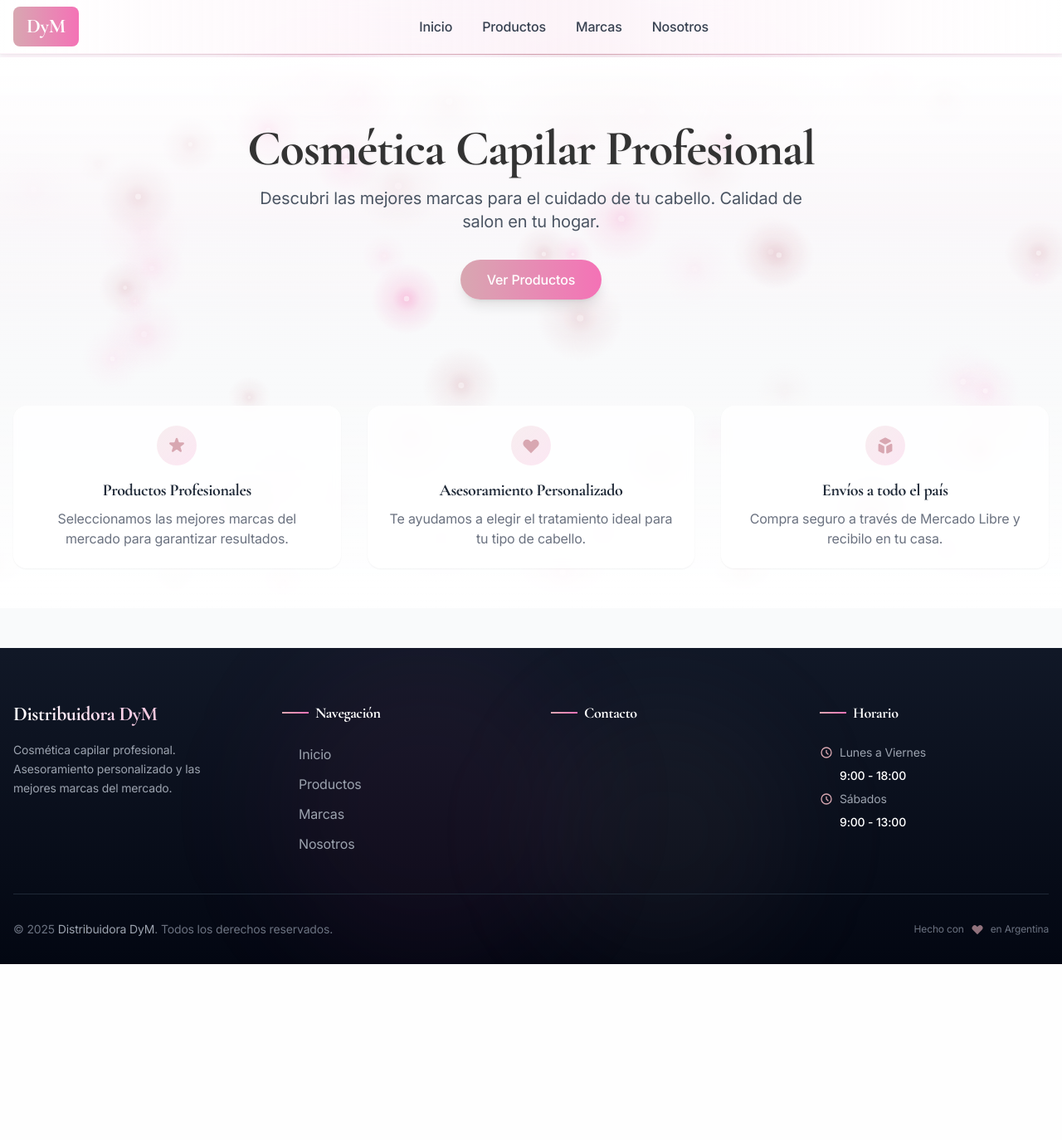
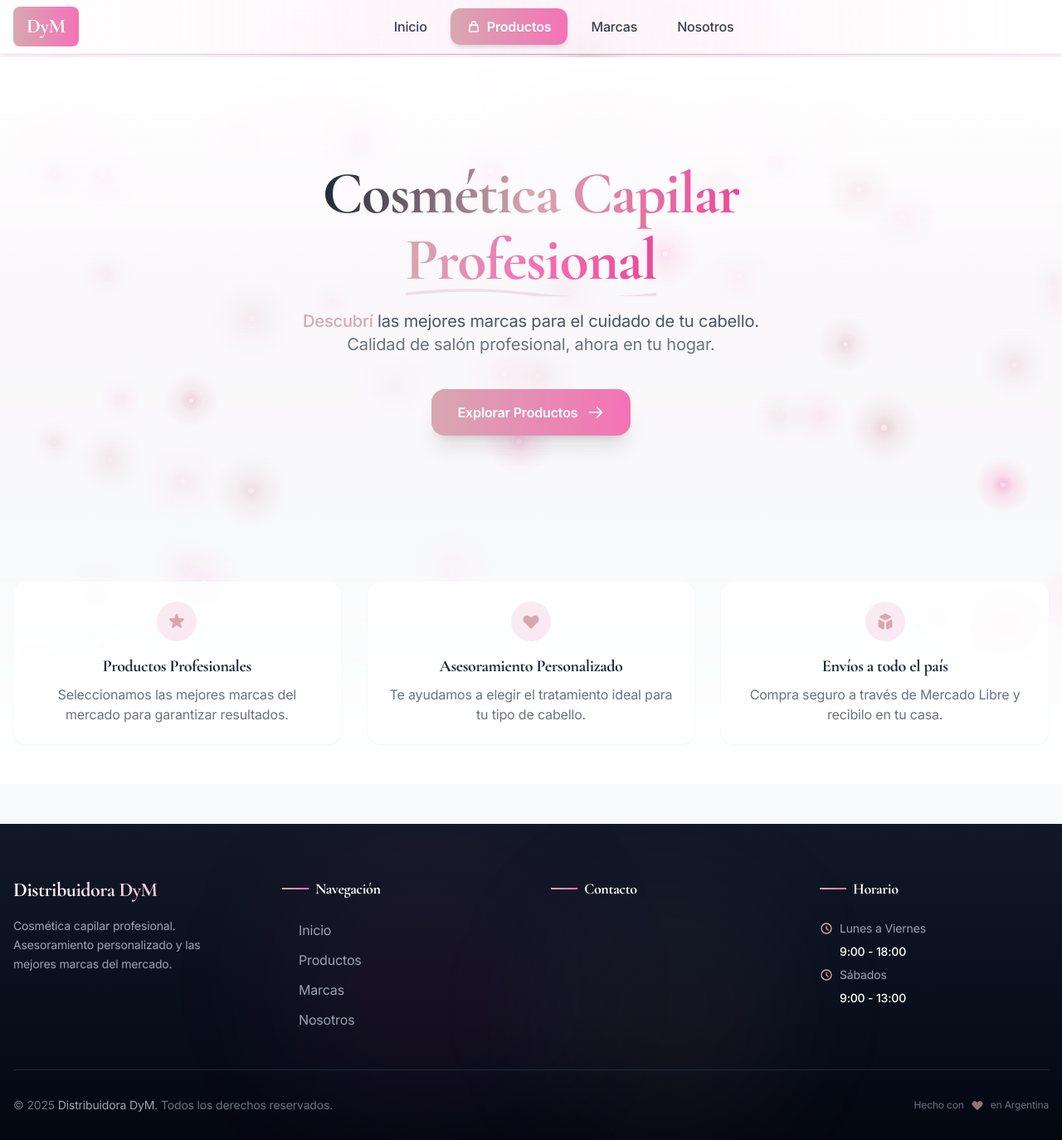
Before and after one commit to JuliV08/DyM, a Django app: page / in a window 1280 px wide. Shown: the whole page at 83% size. Before the commit the page ends 1162 px from the top, so only its background shows below. Run offline with Django 5.2, Linux system fonts and the light colour scheme; data that the repository does not hold is empty; parts of the project's set-up code (start-up, migrations or seed data) failed here and were passed over; some libraries are stand-ins or nearby versions.

Commit message:
Demo lista con hero premium

```diff
--- a/templates/base.html
+++ b/templates/base.html
@@ -75,12 +75,30 @@
                 {% endif %}
             </a>
 
-            <!-- Desktop Menu -->
-            <nav class="hidden md:flex gap-1 items-center">
-                <a href="{% url 'catalogo:home' %}" class="px-4 py-2 rounded-full text-gray-700 font-medium hover:bg-gradient-to-r hover:from-pink-100 hover:to-pink-50 hover:text-pink-700 transition-all duration-300">Inicio</a>
-                <a href="{% url 'catalogo:producto_list' %}" class="px-4 py-2 rounded-full text-gray-700 font-medium hover:bg-gradient-to-r hover:from-pink-100 hover:to-pink-50 hover:text-pink-700 transition-all duration-300">Productos</a>
-                <a href="{% url 'catalogo:marca_list' %}" class="px-4 py-2 rounded-full text-gray-700 font-medium hover:bg-gradient-to-r hover:from-pink-100 hover:to-pink-50 hover:text-pink-700 transition-all duration-300">Marcas</a>
-                <a href="{% url 'catalogo:nosotros' %}" class="px-4 py-2 rounded-full text-gray-700 font-medium hover:bg-gradient-to-r hover:from-pink-100 hover:to-pink-50 hover:text-pink-700 transition-all duration-300">Nosotros</a>
+            <!-- Desktop Menu Premium -->
+            <nav class="hidden md:flex gap-2 items-center">
+                <a href="{% url 'catalogo:home' %}" class="relative px-5 py-2.5 rounded-xl text-gray-700 font-medium overflow-hidden group transition-all duration-300 hover:text-dym-accent">
+                    <span class="relative z-10">Inicio</span>
+                    <div class="absolute inset-0 bg-gradient-to-r from-pink-50 to-pink-100/50 opacity-0 group-hover:opacity-100 transition-opacity duration-300 rounded-xl"></div>
+                    <div class="absolute bottom-0 left-1/2 -translate-x-1/2 w-0 h-0.5 bg-gradient-to-r from-dym-accent to-pink-400 group-hover:w-3/4 transition-all duration-300"></div>
+                </a>
+                <a href="{% url 'catalogo:producto_list' %}" class="relative px-5 py-2.5 bg-gradient-to-r from-dym-accent to-pink-400 text-white font-semibold rounded-xl shadow-md hover:shadow-lg hover:shadow-pink-200 hover:scale-105 transition-all duration-300 group overflow-hidden">
+                    <span class="relative z-10 flex items-center gap-2">
+                        <svg class="w-4 h-4" fill="none" stroke="currentColor" viewBox="0 0 24 24"><path stroke-linecap="round" stroke-linejoin="round" stroke-width="2" d="M16 11V7a4 4 0 00-8 0v4M5 9h14l1 12H4L5 9z"></path></svg>
+                        Productos
+                    </span>
+                    <div class="absolute inset-0 bg-gradient-to-r from-pink-400 to-dym-accent opacity-0 group-hover:opacity-100 transition-opacity duration-300"></div>
+                </a>
+                <a href="{% url 'catalogo:marca_list' %}" class="relative px-5 py-2.5 rounded-xl text-gray-700 font-medium overflow-hidden group transition-all duration-300 hover:text-dym-accent">
+                    <span class="relative z-10">Marcas</span>
+                    <div class="absolute inset-0 bg-gradient-to-r from-pink-50 to-pink-100/50 opacity-0 group-hover:opacity-100 transition-opacity duration-300 rounded-xl"></div>
+                    <div class="absolute bottom-0 left-1/2 -translate-x-1/2 w-0 h-0.5 bg-gradient-to-r from-dym-accent to-pink-400 group-hover:w-3/4 transition-all duration-300"></div>
+                </a>
+                <a href="{% url 'catalogo:nosotros' %}" class="relative px-5 py-2.5 rounded-xl text-gray-700 font-medium overflow-hidden group transition-all duration-300 hover:text-dym-accent">
+                    <span class="relative z-10">Nosotros</span>
+                    <div class="absolute inset-0 bg-gradient-to-r from-pink-50 to-pink-100/50 opacity-0 group-hover:opacity-100 transition-opacity duration-300 rounded-xl"></div>
+                    <div class="absolute bottom-0 left-1/2 -translate-x-1/2 w-0 h-0.5 bg-gradient-to-r from-dym-accent to-pink-400 group-hover:w-3/4 transition-all duration-300"></div>
+                </a>
             </nav>
 
             <!-- Social/Contact Icons -->
--- a/templates/catalogo/home.html
+++ b/templates/catalogo/home.html
@@ -1,19 +1,48 @@
 {% extends 'base.html' %}
 
 {% block content %}
-<!-- Particles Container (covers Hero + Features) -->
-<div class="relative">
-    <canvas id="particles-canvas" class="absolute inset-0 w-full h-full z-0 pointer-events-none"></canvas>
+<!-- Particles Canvas (fixed, starts from navbar glow) -->
+<canvas id="particles-canvas" class="fixed top-0 left-0 w-full h-screen z-0 pointer-events-none"></canvas>
 
-    <!-- Hero Section -->
-    <section class="relative bg-gradient-to-b from-white via-pink-50/30 to-transparent py-20 animate-fade-in overflow-visible">
+<!-- Content Container -->
+<div class="relative z-10">
+
+    <!-- Hero Section Premium -->
+    <section class="relative bg-gradient-to-b from-white via-pink-50/30 to-transparent py-24 md:py-32 animate-fade-in overflow-visible">
         <div class="container mx-auto px-4 text-center animate-fade-in-up relative z-10">
-            <h1 class="text-4xl md:text-6xl font-serif font-bold text-dym-dark mb-4 drop-shadow-sm">Cosmética Capilar Profesional</h1>
-            <p class="text-lg md:text-xl text-gray-600 mb-8 max-w-2xl mx-auto">Descubri las mejores marcas para el cuidado de tu cabello. Calidad de salon en tu hogar.</p>
-            <div class="flex flex-col md:flex-row gap-4 justify-center">
-                <a href="{% url 'catalogo:producto_list' %}" class="bg-gradient-to-r from-dym-accent to-pink-400 text-white px-8 py-3 rounded-full font-medium hover:from-pink-400 hover:to-dym-accent hover:scale-105 transition-all duration-300 transform shadow-lg hover:shadow-xl">Ver Productos</a>
+
+            <!-- Premium Title -->
+            <h1 class="text-5xl md:text-7xl font-serif font-bold mb-6 leading-tight">
+                <span class="bg-gradient-to-r from-gray-800 via-dym-accent to-pink-500 bg-clip-text text-transparent drop-shadow-sm">Cosmética Capilar</span>
+                <br>
+                <span class="relative inline-block mt-2">
+                    <span class="bg-gradient-to-r from-dym-accent via-pink-400 to-pink-500 bg-clip-text text-transparent">Profesional</span>
+                    <svg class="absolute -bottom-2 left-0 w-full h-3 text-dym-accent/30" viewBox="0 0 200 10" preserveAspectRatio="none">
+                        <path d="M0,8 Q50,0 100,8 T200,8" fill="none" stroke="currentColor" stroke-width="3" stroke-linecap="round"/>
+                    </svg>
+                </span>
+            </h1>
+
+            <!-- Premium Description -->
+            <p class="text-lg md:text-xl text-gray-600 mb-10 max-w-2xl mx-auto leading-relaxed">
+                <span class="text-dym-accent font-medium">Descubrí</span> las mejores marcas para el cuidado de tu cabello.
+                <br class="hidden md:block">
+                <span class="text-gray-500">Calidad de salón profesional, ahora en tu hogar.</span>
+            </p>
+
+            <!-- Premium CTA Buttons -->
+            <div class="flex flex-col md:flex-row gap-4 justify-center items-center">
+                <a href="{% url 'catalogo:producto_list' %}" class="group relative inline-flex items-center gap-3 bg-gradient-to-r from-dym-accent to-pink-400 text-white px-8 py-4 rounded-2xl font-semibold hover:from-pink-400 hover:to-dym-accent transition-all duration-500 transform hover:scale-105 shadow-xl hover:shadow-2xl hover:shadow-pink-300/50 overflow-hidden">
+                    <span class="relative z-10">Explorar Productos</span>
+                    <svg class="w-5 h-5 relative z-10 group-hover:translate-x-1 transition-transform duration-300" fill="none" stroke="currentColor" viewBox="0 0 24 24"><path stroke-linecap="round" stroke-linejoin="round" stroke-width="2" d="M14 5l7 7m0 0l-7 7m7-7H3"></path></svg>
+                    <div class="absolute inset-0 bg-gradient-to-r from-white/0 via-white/20 to-white/0 -translate-x-full group-hover:translate-x-full transition-transform duration-700"></div>
+                </a>
                 {% if site_config.whatsapp_number %}
-                <a href="https://wa.me/{{ site_config.whatsapp_number }}" target="_blank" class="bg-gradient-to-r from-green-500 to-green-600 text-white px-8 py-3 rounded-full font-medium hover:from-green-600 hover:to-green-700 hover:scale-105 transition-all duration-300 transform shadow-lg hover:shadow-xl flex items-center justify-center gap-2"><span>Escribinos por WhatsApp</span></a>
+                <a href="https://wa.me/{{ site_config.whatsapp_number }}" target="_blank" class="group relative inline-flex items-center gap-3 bg-gradient-to-r from-green-500 to-green-600 text-white px-8 py-4 rounded-2xl font-semibold hover:from-green-600 hover:to-green-700 transition-all duration-500 transform hover:scale-105 shadow-xl hover:shadow-2xl hover:shadow-green-300/50 overflow-hidden">
+                    <svg class="w-5 h-5 relative z-10" fill="currentColor" viewBox="0 0 24 24"><path d="M.057 24l1.687-6.163c-1.041-1.804-1.588-3.849-1.587-5.946.003-6.556 5.338-11.891 11.893-11.891 3.181.001 6.167 1.24 8.413 3.488 2.245 2.248 3.481 5.236 3.48 8.414-.003 6.557-5.338 11.892-11.893 11.892-1.99-.001-3.951-.5-5.688-1.448l-6.305 1.654zm6.597-3.807c1.676.995 3.276 1.591 5.392 1.592 5.448 0 9.886-4.434 9.889-9.885.002-5.462-4.415-9.89-9.881-9.892-5.452 0-9.887 4.434-9.889 9.884-.001 2.225.651 3.891 1.746 5.634l-.999 3.648 3.742-.981zm11.387-5.464c-.074-.124-.272-.198-.57-.347-.297-.149-1.758-.868-2.031-.967-.272-.099-.47-.149-.669.149-.198.297-.768.967-.941 1.165-.173.198-.347.223-.644.074-.297-.149-1.255-.462-2.39-1.475-.883-.788-1.48-1.761-1.653-2.059-.173-.297-.018-.458.13-.606.134-.133.297-.347.446-.521.151-.172.2-.296.3-.495.099-.198.05-.372-.025-.521-.075-.148-.669-1.611-.916-2.206-.242-.579-.487-.506-.669-.516l-.57-.01c-.198 0-.52.074-.792.372s-1.04 1.016-1.04 2.479 1.065 2.876 1.213 3.074c.149.198 2.095 3.2 5.076 4.487.709.306 1.263.489 1.694.626.712.226 1.36.194 1.872.118.571-.085 1.758-.719 2.006-1.413.248-.695.248-1.29.173-1.414z"/></svg>
+                    <span class="relative z-10">WhatsApp</span>
+                    <div class="absolute inset-0 bg-gradient-to-r from-white/0 via-white/20 to-white/0 -translate-x-full group-hover:translate-x-full transition-transform duration-700"></div>
+                </a>
                 {% endif %}
             </div>
         </div>
@@ -154,20 +183,25 @@ document.addEventListener('DOMContentLoaded', function () {
     ];
 
     function resize() {
-        width = canvas.width = canvas.parentElement.offsetWidth;
-        height = canvas.height = canvas.parentElement.offsetHeight;
+        // Canvas covers full viewport
+        width = canvas.width = window.innerWidth;
+        height = canvas.height = window.innerHeight;
     }
     window.addEventListener('resize', resize);
     resize();
 
     class Particle {
-        constructor() {
-            this.reset();
-            this.y = Math.random() * height;
+        constructor(startFromTop = false) {
+            this.reset(startFromTop);
+            // Initial particles spread across screen, new ones start from top
+            if (!startFromTop) {
+                this.y = Math.random() * height;
+            }
         }
-        reset() {
+        reset(startFromTop = true) {
             this.x = Math.random() * width;
-            this.y = -30;
+            // Start from near navbar (top of screen) for rain effect
+            this.y = startFromTop ? -20 - Math.random() * 50 : Math.random() * height;
             this.size = Math.random() * 8 + 6;
             this.speedX = Math.random() * 0.6 - 0.3;
             this.speedY = Math.random() * 1.0 + 0.4;
```
